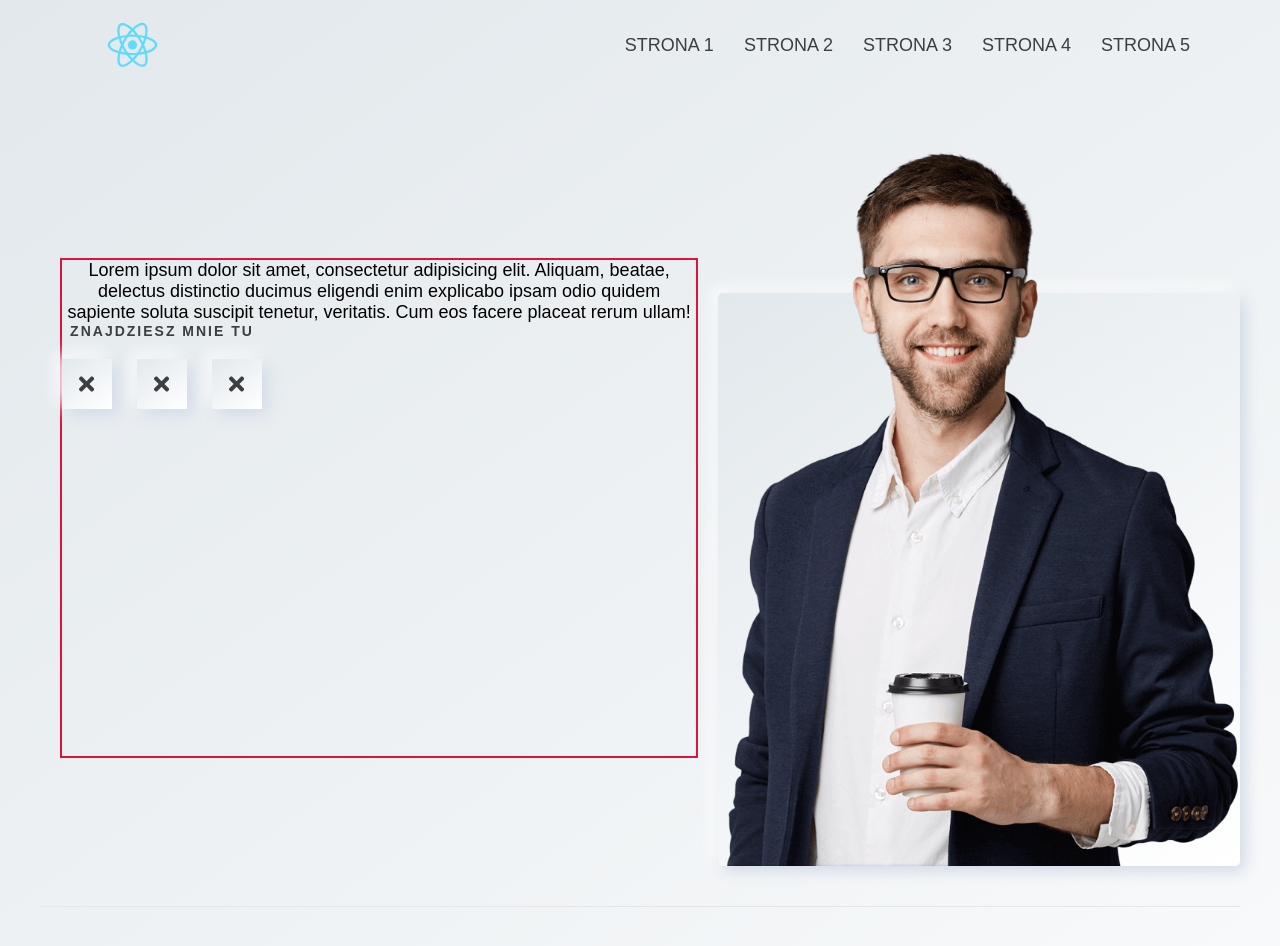
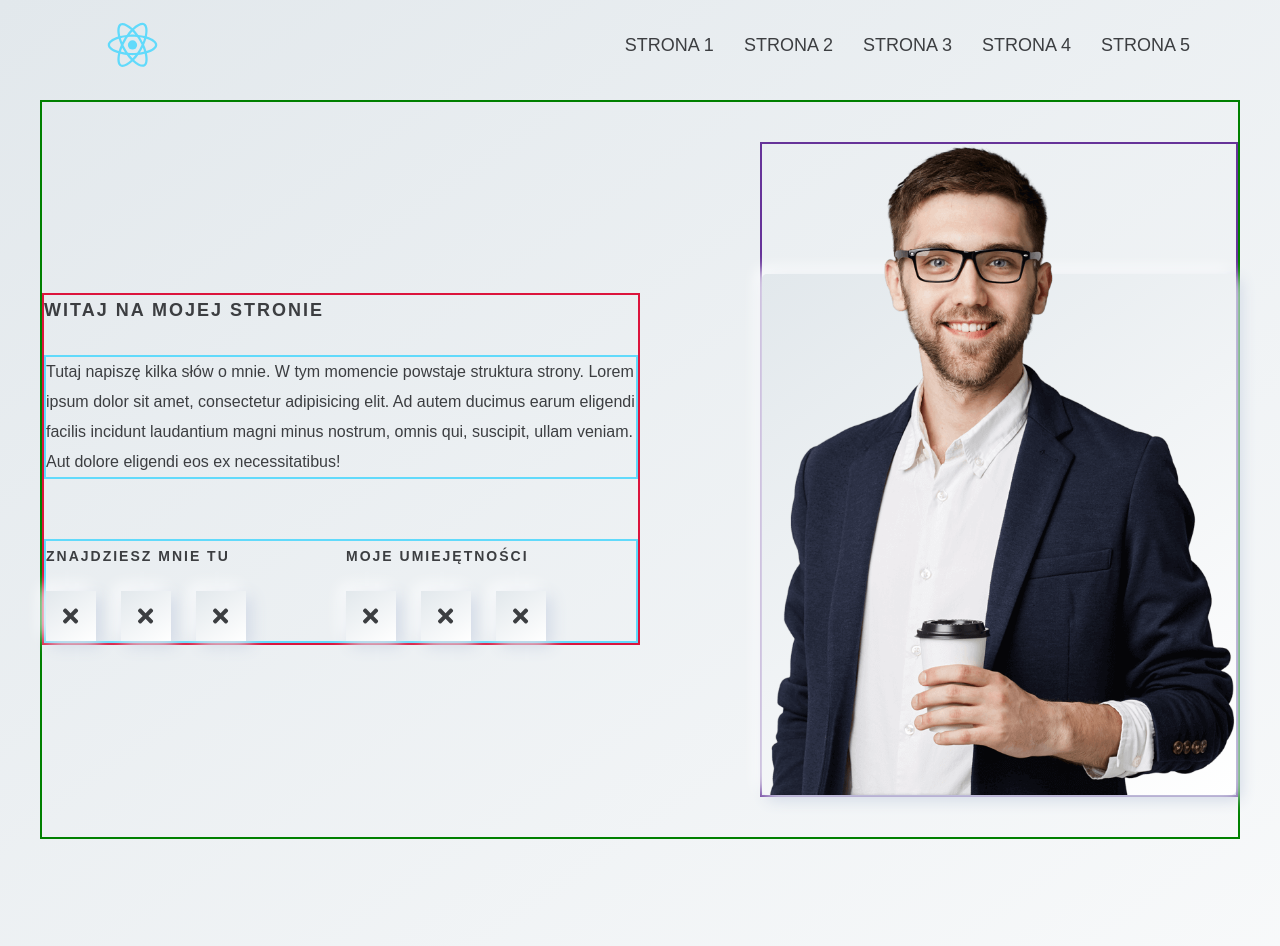
Before and after one commit to F-Agata/portfolio, a React (Create React App) app: page / in a window 1280 px wide. Shown: the top 946 px of the page. Built offline with nearby package versions, Linux system fonts and the light colour scheme.

Commit message:
wip Header

```diff
--- a/src/App.js
+++ b/src/App.js
@@ -10,11 +10,13 @@ const AppWrapp = styled.div`
   min-width: 375px;
   max-width: 1440px;
   margin: 0 auto;
-  text-align: center;
+  text-align: left;
   min-height: 200vh;
-  font-size: 18px;
+  font-size: 16px;
   background-color: transparent;
   font-family:  ${props => props.theme.fonts.fontPrimary} ;
+  line-height: 30px;
+  color: ${props => props.theme.colors.colorText};
   overflow: hidden;`
 
 function App() {
--- /dev/null
+++ b/src/components/SkillButtons.js
@@ -0,0 +1,77 @@
+import React from "react";
+import styled from 'styled-components'
+import { FontAwesomeIcon } from '@fortawesome/react-fontawesome'
+
+import { faTimes } from '@fortawesome/free-solid-svg-icons';
+
+const iconFaXMark = <FontAwesomeIcon icon={faTimes} />
+
+const skillIconsArray = [
+    {name: iconFaXMark,
+        id: "iconFaXMark11",
+        path: 'https://www.geeksforgeeks.org/how-to-create-an-html-button-that-acts-like-a-link/',},
+    {name: iconFaXMark,
+        id: "iconFaXMark22",
+        path: 'https://www.geeksforgeeks.org/how-to-create-an-html-button-that-acts-like-a-link/',},
+    {name: iconFaXMark,
+        id: "iconFaXMark33",
+        path: 'https://www.geeksforgeeks.org/how-to-create-an-html-button-that-acts-like-a-link/',},
+]
+
+const WrappSkillButtons = styled.div`
+    display: flex;
+  flex-wrap: wrap;
+  flex-direction: column;
+  width: 200px;
+  margin-left: 100px;
+`
+const Invitation = styled.p`
+  width: 100%;
+  color: ${props => props.theme.colors.colorText};
+  font-size: ${props => props.theme.fontSizes.fsB3};
+  font-family: ${props => props.theme.fonts.fontPrimary};
+  text-transform: uppercase;
+  letter-spacing: 2px;
+  margin-bottom: 20px;
+  font-weight: 700;
+`
+
+const WrappIcons = styled.div`
+  width: 100%;
+  display: flex;
+  justify-content: space-between;
+`
+
+const WrappIcon = styled.a`
+  flex-basis: 50px;
+  height: 50px;
+  border: none;
+  box-shadow: ${props => props.theme.shadows.shadowWhite};
+  background: ${props => props.theme.gradients.gradientBox};
+  display: flex;
+  justify-content: center;
+  align-items: center;
+  font-size: ${props => props.theme.fontSizes.fsB2};
+  color:   ${props => props.theme.colors.colorText};
+        `
+
+const SkillButtons = () => {
+
+    const skillIcon = skillIconsArray.map( (item) => (
+        <WrappIcon key={item.id} href={item.path} >
+            {item.name}
+        </WrappIcon>
+    ));
+
+    return (
+        <WrappSkillButtons>
+            <Invitation>Moje umiejętności</Invitation>
+            <WrappIcons>
+                {skillIcon}
+            </WrappIcons>
+        </WrappSkillButtons>
+
+    )
+}
+
+export default SkillButtons;
--- a/src/components/header/Header.js
+++ b/src/components/header/Header.js
@@ -1,8 +1,8 @@
 import React from 'react'
 import styled from 'styled-components';
 
-import headerPhoto from '../../pictures/banner-01.png'
-import SocialButtons from "../SocialButtons";
+import HeaderPartPhoto from "./HeaderPartPhoto";
+import HeaderPartText from "./HeaderPartText";
 
 const WrappHeader = styled.header`
   margin: 100px 40px 0 40px;
@@ -13,58 +13,29 @@ const WrappHeader = styled.header`
   display: flex;
   flex-direction: column;
   align-items: center;
+  border: green solid 2px;
   @media (min-width: 992px) {
     flex-direction: row-reverse;
-    margin: 150px 40px 0 40px;
+    justify-content: space-between;
+    align-items: center;
+    margin: 100px 40px 0 40px;
+    padding-top: 40px;
   }
 `
 
-const HeaderPartPhoto = styled.div`
+const WrappHeaderPartPhoto = styled.div`
 max-width: 900px;
+  border: rebeccapurple solid 2px;
   @media (min-width: 992px) {
-    flex-basis: 45%;
+    flex-basis: 40%;
   }`
 
-const WrappBigPhoto = styled.div`
-  max-width: 900px;
-  position: relative;
-  `
-
-const WrappSmallPhoto = styled.div`
-  max-width: 900px;
-  line-height: 0;
-  position: relative;
-  top: 0;
-  bottom: 0px;
-  left: 0px;
-  right: 0;
-  z-index: 1;
-`
-const PhotoMy = styled.img`
-  width: 100%;
-  `
-
-const ShadowDiv = styled.div`
-  max-width: 900px;
-  position: absolute;
-  bottom: 0;
-  left: 0;
-  right: 0;
-  top: 20%;
-  z-index: 0;
-  box-shadow: ${props => props.theme.shadows.shadowWhite};
-  background: ${props => props.theme.gradients.gradientBox};
-  border-radius: 5px;
-  `
-
-const HeaderPartText = styled.div`
-  margin: 20px;
+const WrappHeaderPartText = styled.div`
   border: crimson 2px solid;
-  max-width: 900px;
-  width: 500px;
-  height: 500px;
+  max-width: 700px;
   @media (min-width: 992px) {
-    flex-basis: 55%;
+    flex-basis: 50%;
+    max-width: 900px;
   }
 `
 
@@ -72,20 +43,12 @@ const Header = () => {
 
     return (
         <WrappHeader>
-            <HeaderPartPhoto>
-             <WrappBigPhoto>
-                 <ShadowDiv/>
-                 <WrappSmallPhoto>
-                     <PhotoMy src={headerPhoto} alt={"I'm"}/>
-                 </WrappSmallPhoto>
-             </WrappBigPhoto>
-            </HeaderPartPhoto>
-
-            <HeaderPartText>
-                <p> Lorem ipsum dolor sit amet, consectetur adipisicing elit. Aliquam, beatae, delectus distinctio ducimus eligendi enim explicabo ipsam odio quidem sapiente soluta suscipit tenetur, veritatis. Cum eos facere placeat rerum ullam!</p>
-           <SocialButtons/>
-
-            </HeaderPartText>
+            <WrappHeaderPartPhoto>
+                  <HeaderPartPhoto/>
+            </WrappHeaderPartPhoto>
+            <WrappHeaderPartText>
+                  <HeaderPartText/>
+            </WrappHeaderPartText>
         </WrappHeader>
     )
 }
--- /dev/null
+++ b/src/components/header/HeaderPartPhoto.js
@@ -0,0 +1,50 @@
+import React from 'react'
+import styled from 'styled-components';
+
+import headerPhoto from '../../pictures/banner-01.png'
+
+const WrappBigPhoto = styled.div`
+  max-width: 900px;
+  position: relative;
+  `
+
+const WrappSmallPhoto = styled.div`
+  max-width: 900px;
+  line-height: 0;
+  position: relative;
+  top: 0;
+  bottom: 0px;
+  left: 0px;
+  right: 0;
+  z-index: 1;
+`
+const PhotoMy = styled.img`
+  width: 100%;
+  `
+
+const ShadowDiv = styled.div`
+  max-width: 900px;
+  position: absolute;
+  bottom: 0;
+  left: 0;
+  right: 0;
+  top: 20%;
+  z-index: 0;
+  box-shadow: ${props => props.theme.shadows.shadowWhite};
+  background: ${props => props.theme.gradients.gradientBox};
+  border-radius: 5px;
+  `
+
+const HeaderPartPhoto = () => {
+
+    return (
+                <WrappBigPhoto>
+                    <ShadowDiv/>
+                    <WrappSmallPhoto>
+                        <PhotoMy src={headerPhoto} alt={"I'm"}/>
+                    </WrappSmallPhoto>
+                </WrappBigPhoto>
+    )
+}
+
+export default HeaderPartPhoto
--- /dev/null
+++ b/src/components/header/HeaderPartText.js
@@ -0,0 +1,58 @@
+import React from 'react'
+import styled from 'styled-components';
+
+import SkillButtons from "../SkillButtons";
+import SocialButtons from "../SocialButtons";
+
+const WrappHeaderInformations = styled.div`
+width: 100%;
+display: flex;
+flex-direction: column;
+justify-content: space-between;
+margin: 50px 0 30px 0;
+  @media (min-width: 992px) {
+    margin: 0;
+  }`
+
+const Welcome = styled.h1`
+  width: 100%;
+  font-family: ${props => props.theme.fonts.fontSecondary};
+  font-size: ${props => props.theme.fontSizes.fsB1};
+  text-transform: uppercase;
+  letter-spacing: 2px;
+ `
+
+const InformationAboutMe = styled.p`
+width: 100%;
+  margin: 30px 0;
+  @media (min-width: 992px) {
+    border: #61dafb 2px solid;
+     }
+`
+
+const WrappSocialAndSkillButtons = styled.div`
+width: 100%;
+display: flex;
+justify-content: left;
+margin-top: 30px;
+  @media (min-width: 992px) {
+    border: #61dafb 2px solid;
+  }`
+
+
+const HeaderPartText = () => {
+
+    return (
+        <WrappHeaderInformations>
+            <Welcome>Witaj na mojej stronie</Welcome>
+            <InformationAboutMe>Tutaj napiszę kilka słów o mnie. W tym momencie powstaje struktura strony. Lorem ipsum dolor sit amet, consectetur adipisicing elit. Ad autem ducimus earum eligendi facilis incidunt laudantium magni minus nostrum, omnis qui, suscipit, ullam veniam. Aut dolore eligendi eos ex necessitatibus!</InformationAboutMe>
+            <WrappSocialAndSkillButtons>
+                <SocialButtons/>
+                <SkillButtons/>
+            </WrappSocialAndSkillButtons>
+        </WrappHeaderInformations>
+
+    )
+}
+
+export default HeaderPartText
--- a/src/styles/GlobalStyle.js
+++ b/src/styles/GlobalStyle.js
@@ -10,7 +10,6 @@ const GlobalStyle = createGlobalStyle`
 
       body {
         background: ${props => props.theme.gradients.gradientBox};
-
       }
 `
 export default GlobalStyle
```
